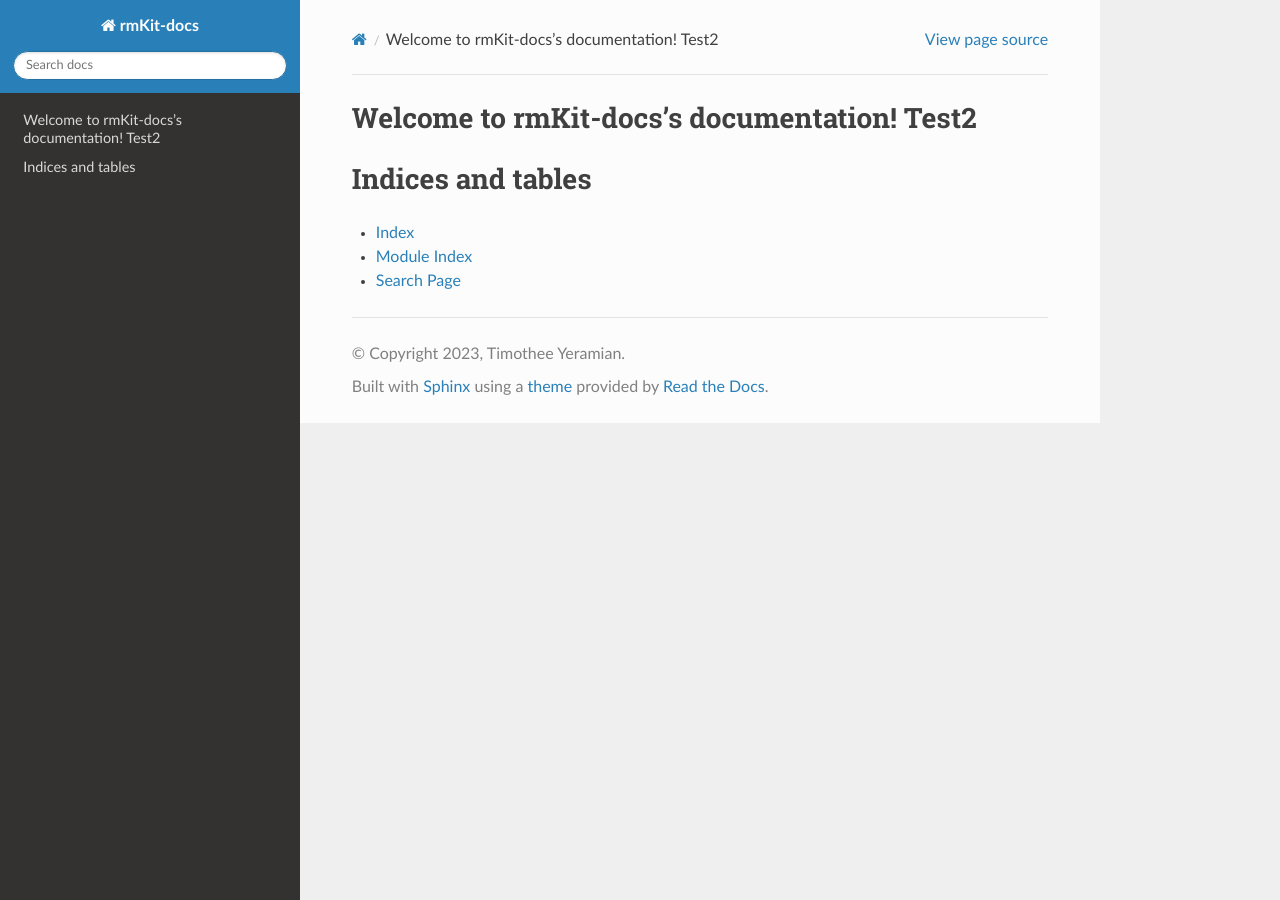
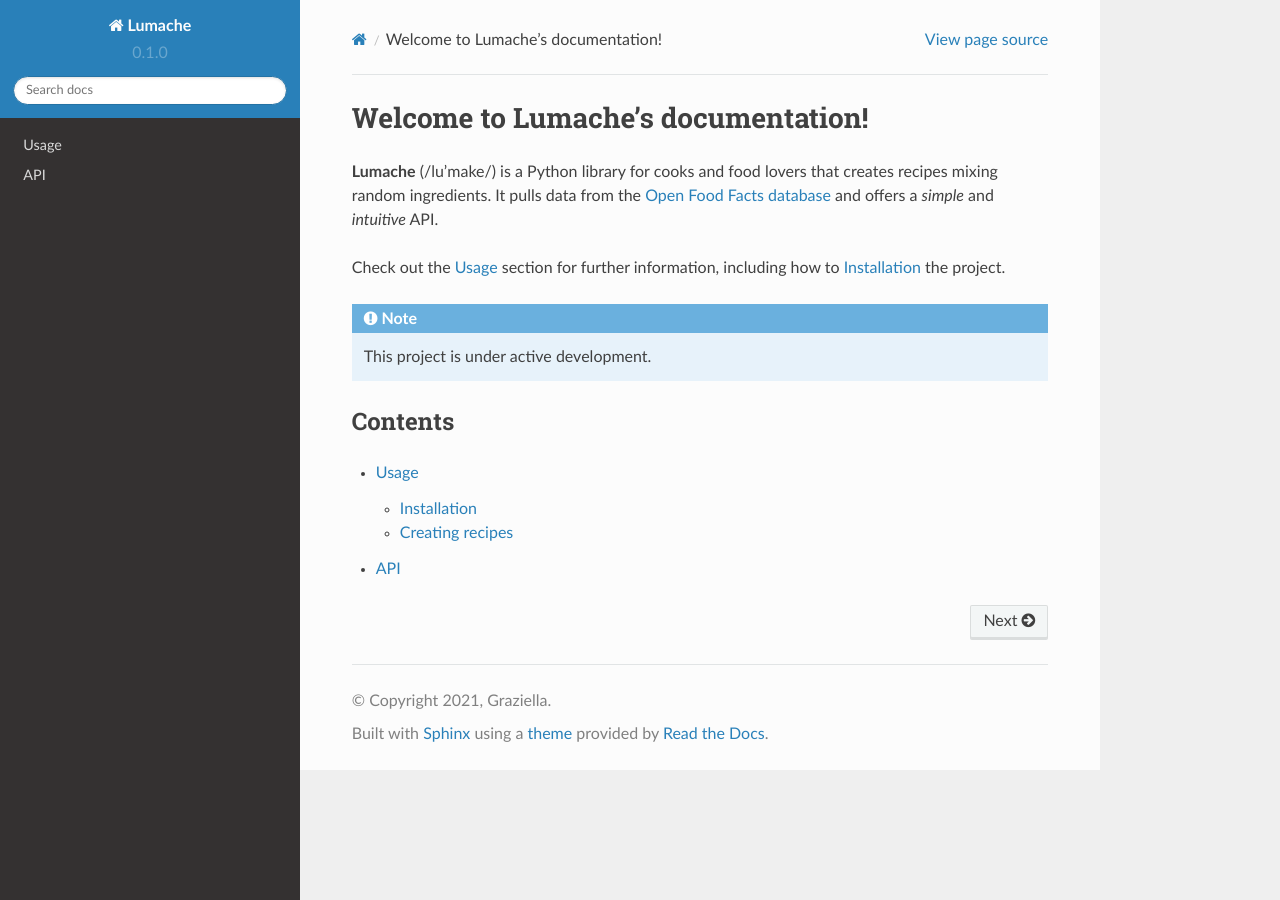
Before and after one commit to roosterMAP/rmKit-docs, a Sphinx documentation site: the page built from docs/source/index.rst, in a window 1280 px wide. Built offline with Sphinx 7.4.7 and the Read the Docs theme 2.0.0, drawn with Linux system fonts in a browser that asks for light colours.

Commit message:
rollback to initial
rollback

```diff
--- a/docs/source/conf.py
+++ b/docs/source/conf.py
@@ -1,18 +1,15 @@
 # Configuration file for the Sphinx documentation builder.
-#
-# For the full list of built-in configuration values, see the documentation:
-# https://www.sphinx-doc.org/en/master/usage/configuration.html
 
-# -- Project information -----------------------------------------------------
-# https://www.sphinx-doc.org/en/master/usage/configuration.html#project-information
+# -- Project information
 
-project = 'rmKit-docs'
-copyright = '2023, Timothee Yeramian'
-author = 'Timothee Yeramian'
-release = '2023.1'
+project = 'Lumache'
+copyright = '2021, Graziella'
+author = 'Graziella'
 
-# -- General configuration ---------------------------------------------------
-# https://www.sphinx-doc.org/en/master/usage/configuration.html#general-configuration
+release = '0.1'
+version = '0.1.0'
+
+# -- General configuration
 
 extensions = [
     'sphinx.ext.duration',
@@ -26,18 +23,13 @@
     'python': ('https://docs.python.org/3/', None),
     'sphinx': ('https://www.sphinx-doc.org/en/master/', None),
 }
-
 intersphinx_disabled_domains = ['std']
 
 templates_path = ['_templates']
-exclude_patterns = []
 
-
-
-# -- Options for HTML output -------------------------------------------------
-# https://www.sphinx-doc.org/en/master/usage/configuration.html#options-for-html-output
+# -- Options for HTML output
 
 html_theme = 'sphinx_rtd_theme'
-html_static_path = ['_static']
 
+# -- Options for EPUB output
 epub_show_urls = 'footnote'
--- a/docs/source/index.rst
+++ b/docs/source/index.rst
@@ -1,20 +1,22 @@
-.. rmKit-docs documentation master file, created by
-   sphinx-quickstart on Thu Mar 16 10:32:30 2023.
-   You can adapt this file completely to your liking, but it should at least
-   contain the root `toctree` directive.
+Welcome to Lumache's documentation!
+===================================
 
-Welcome to rmKit-docs's documentation! Test2
-======================================
+**Lumache** (/lu'make/) is a Python library for cooks and food lovers
+that creates recipes mixing random ingredients.
+It pulls data from the `Open Food Facts database <https://world.openfoodfacts.org/>`_
+and offers a *simple* and *intuitive* API.
+
+Check out the :doc:`usage` section for further information, including
+how to :ref:`installation` the project.
+
+.. note::
+
+   This project is under active development.
+
+Contents
+--------
 
 .. toctree::
-   :maxdepth: 2
-   :caption: Contents:
 
-
-
-Indices and tables
-==================
-
-* :ref:`genindex`
-* :ref:`modindex`
-* :ref:`search`
+   usage
+   api
```
Also changed, not shown: 1 other file.
